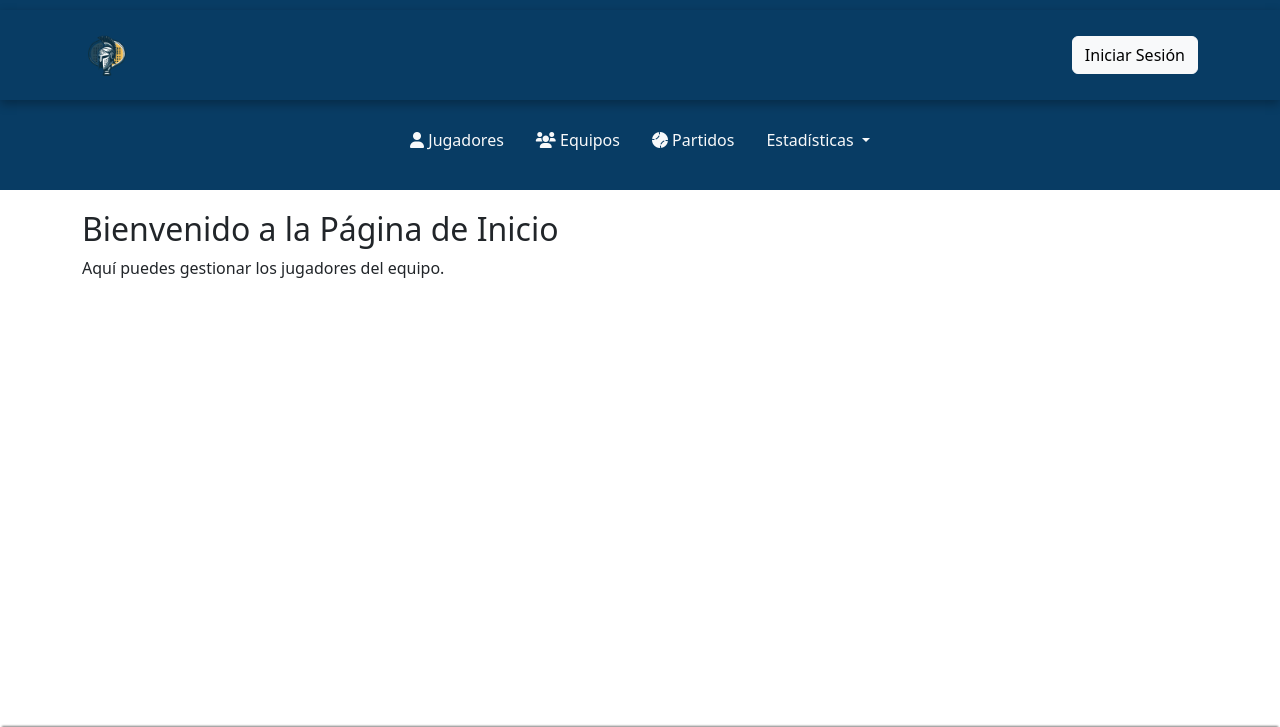
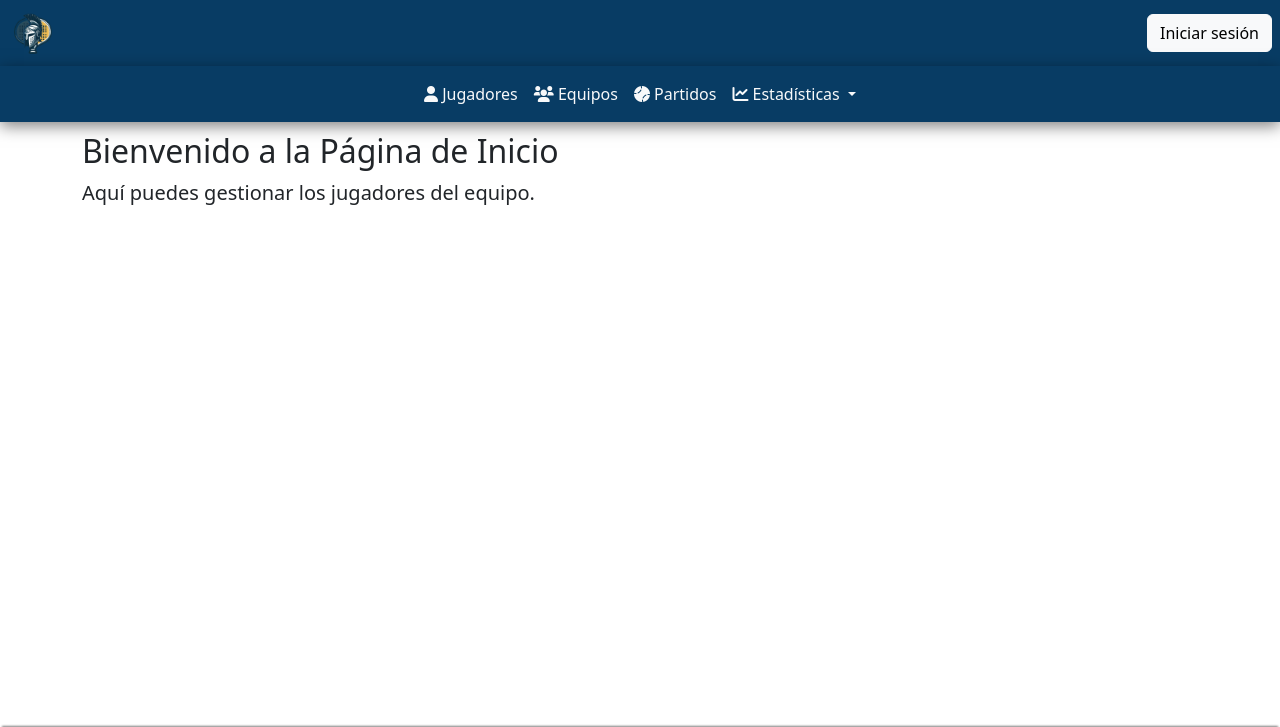
Before and after one commit to edubusluc/LOS-GLADIADORES, a Django app: page / in a window 1280 px wide. Shown: the top 727 px of the page. Run offline with Django 5.2, Linux system fonts and the light colour scheme.

Commit message:
css: base css

```diff
--- a/core/templates/base.html
+++ b/core/templates/base.html
@@ -10,32 +10,30 @@
     <link rel="stylesheet" href="{% static 'style.css' %}">
     <link rel="stylesheet" href="https://cdnjs.cloudflare.com/ajax/libs/font-awesome/6.0.0-beta3/css/all.min.css">
     <link rel="stylesheet" href="https://cdn.jsdelivr.net/npm/bootstrap@5.3.3/dist/css/bootstrap.min.css">
-    <style>
-        .header-section {
-            box-shadow: 0 4px 10px rgba(0, 0, 0, 0.3);
-        }
-    </style>
 </head>
 <body>
-    <header class="header">
-        <!-- Primera sección: Logo e inicio de sesión -->
-        <div class="header-section">
-            <div class="container d-flex justify-content-between align-items-center">
-                <div class="team-logo">
-                    <a href="{% url 'home' %}" class="text-light">
+
+<!-- Segunda barra (superior) -->
+<div class="d-none d-lg-flex justify-content-between align-items-center p-2" style="background-color: #083C64;">
+    <a href="{% url 'home' %}" class="d-flex align-items-center">
         <img src="{% static 'img.png' %}" alt="Escudo" class="team-logo" style="height: 50px; width: auto;">
     </a>
-                </div>
-                <div>
-                    <a href="{% url 'home' %}" class="btn btn-light">Iniciar Sesión</a>
-                </div>
-            </div>
+    <a href="{% url 'home' %}" class="btn btn-light">
+        Iniciar sesión
+    </a>
 </div>
 
-        <!-- Segunda sección: Navegación -->
-        <div class="container">
-            <nav class="navigation">
-                <ul class="nav justify-content-center">
+<!-- Barra de navegación -->
+<nav class="navbar navbar-expand-lg" style="background-color: #083C64; box-shadow: 0 4px 15px rgba(0, 0, 0, 0.5);">
+    <div class="container-fluid">
+      <a href="{% url 'home' %}" class="navbar-brand d-lg-none">
+        <img src="{% static 'img.png' %}" alt="Escudo" class="team-logo" style="height: 50px; width: auto;">
+      </a>
+      <button style="background-color: #D4AF37;" class="navbar-toggler" type="button" data-bs-toggle="collapse" data-bs-target="#navbarSupportedContent" aria-controls="navbarSupportedContent" aria-expanded="false" aria-label="Toggle navigation">
+        <span class="navbar-toggler-icon"></span>
+      </button>
+      <div class="collapse navbar-collapse" id="navbarSupportedContent">
+        <ul class="navbar-nav mx-auto mb-2 mb-lg-0">
           <li class="nav-item">
             <a href="{% url 'list_players' %}" class="nav-link text-light">
               <i class="fa-solid fa-user"></i> Jugadores
@@ -53,17 +51,26 @@
             </li>
             <li class="nav-item dropdown">
               <a class="nav-link dropdown-toggle text-light" href="#" id="navbarDropdown" role="button" data-bs-toggle="dropdown" aria-expanded="false">
-                            Estadísticas
+                <i class="fas fa-chart-line"></i> Estadísticas
               </a>
               <ul class="dropdown-menu" aria-labelledby="navbarDropdown">
-                            <li><a class="dropdown-item" href="{% url 'team_statistics' %}">Estadísticas Equipo</a></li>
-                            <li><a class="dropdown-item" href="{% url 'player_statistics' %}">Estadísticas Jugador</a></li>
+                <li>
+                  <a class="dropdown-item" href="{% url 'team_statistics' %}">
+                    <i class="fas fa-users"></i> Estadísticas Equipo
+                  </a>
+                </li>
+                <li>
+                  <a class="dropdown-item" href="{% url 'player_statistics' %}">
+                    <i class="fas fa-user"></i> Estadísticas Jugador
+                  </a>
+                </li>
               </ul>
             </li>
         </ul>
+      </div>
+    </div>
   </nav>
-        </div>
-    </header>
+
 
 <main class="main-content container">
   {% block content %}
--- a/match/templates/call_for_match.html
+++ b/match/templates/call_for_match.html
@@ -32,6 +32,7 @@
         border: 1px solid #ddd;
         background-color: #f3f3f3; /* Estilo para todos los <td> */
         vertical-align: top; /* Alinea el texto en la parte superior */
+        text-align: center;
     }
 
     .alert {
--- a/static/style.css
+++ b/static/style.css
@@ -56,7 +56,9 @@ body {
     overflow: auto;
 }
 
-/* FORMATO TABLA*/
+/* FORMATO DE TABLAS */
+
+/* FORMATO TABLA CONVOCATORIA*/
 .styled-table {
     background-color: white;
     border-radius: 10px;
@@ -208,7 +210,8 @@ label {
 .container {
     max-width: 1000px;
     margin: auto;
-    padding: 20px;
+    padding: 10px;
+    font-size: 20px;
   }
 
   .title {
```
Lines whose indentation alone changed are shown as unchanged.
